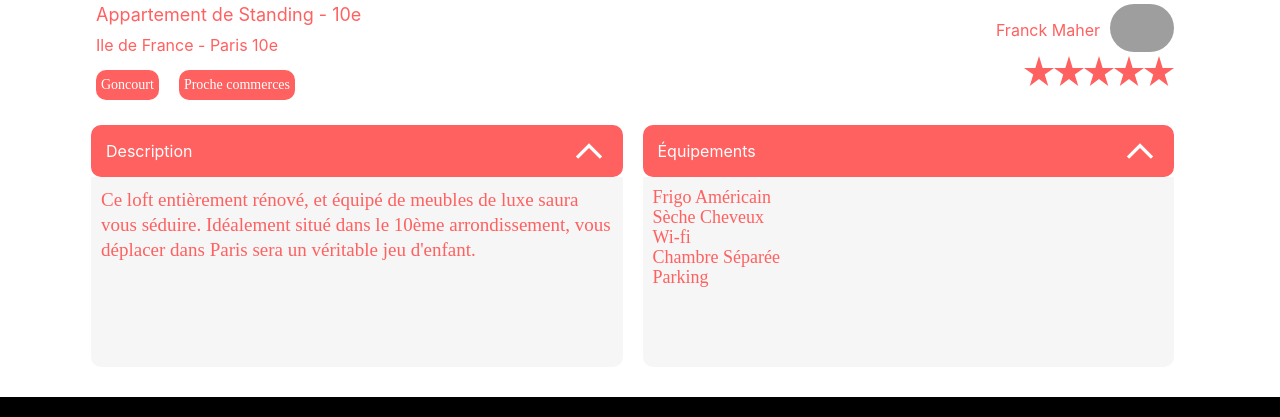
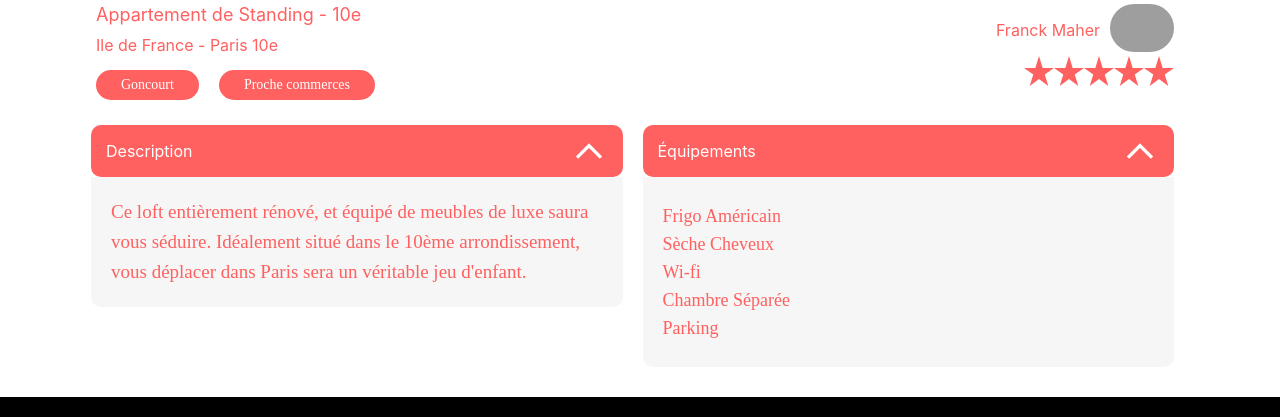
Before and after one commit to bettyY2022/kasa_oc, a React (Create React App) app: page /logement/0979876d in a window 1280 px wide. Shown: the part 336-753 px from the top of the page. Built offline with nearby package versions, Linux system fonts and the light colour scheme; grey boxes are pictures that could not be loaded.

Commit message:
css fixes

```diff
--- a/src/components/card/Card.css
+++ b/src/components/card/Card.css
@@ -5,15 +5,15 @@
     background-color: #F6F6F6;
     border-radius: 15px;
     margin-top: 60px;
-    width:75%
+    width:85%
 }
 
 .card {
     display: flex;
     flex-direction: column-reverse;
-    height: 250px;
-    width: 250px;
-    margin: 20px 20px;
+    height: 300px;
+    width: 300px;
+    margin: 30px 30px;
     border-radius: 15px;
     background-size: cover;
 }
--- a/src/components/collapse/Collapse.css
+++ b/src/components/collapse/Collapse.css
@@ -1,5 +1,11 @@
+@media screen and (max-width: 699px) {
+  .description {
+    height: auto;
+  }
+}
+
 .borderDescription {
-    background-color: #FF6060;
+  background-color: #ff6060;
   color: white;
   display: flex;
   justify-content: space-between;
@@ -10,16 +16,16 @@
 }
 
 .description {
-    background-color: #F6F6F6;
+  background-color: #f6f6f6;
   font-style: normal;
   border-radius: 0 0 10px 10px;
   margin-top: 10px;
   font-family: Montserrat;
   font-size: 19px;
-    line-height: 25px;
-    color: #FF6060;
-    min-height: 170px;
+  line-height: 30px;
+  color: #ff6060;
   padding: 10px;
+  padding: 20px;
 }
 
 .borderDescription p {
--- a/src/components/tag/Tag.css
+++ b/src/components/tag/Tag.css
@@ -1,21 +1,25 @@
 .tag {
   display: flex;
-    background: #FF6060;
-    border-radius: 10px;
+  background: #ff6060;
+  border-radius: 20px;
   margin: 10px;
-    padding: 5px;
+  padding-top: 5px;
+  padding-bottom: 5px;
+  padding-left: 25px;
+  padding-right: 25px;
+  max-height: 20px;
 }
 
 .tagText {
-    font-family: 'Montserrat';
+  font-family: "Montserrat";
   font-style: normal;
   font-weight: 500;
   font-size: 14px;
   line-height: 142.6%;
   text-align: center;
-    color: #FFFFFF;
+  color: #ffffff;
 }
-  .tagInformation{
+.tagInformation {
   display: flex;
   margin: 5px -10px;
 }
--- a/src/pages/details/Details.css
+++ b/src/pages/details/Details.css
@@ -22,7 +22,7 @@
 
 .content {
   font-size: 18px;
-    color: #FF6060;
+  color: #ff6060;
   margin-top: 10px;
   margin-bottom: 10px;
 }
@@ -45,7 +45,7 @@
   flex-direction: column;
   justify-content: center;
   margin: 10px;
-    color: #FF6060;
+  color: #ff6060;
 }
 
 .hostImg {
@@ -72,14 +72,14 @@
 }
 
 .listEquipement {
-    margin-top: 0;
-    margin-bottom: 0;
-    line-height: 20px;
+  margin-top: 10px;
+  margin-bottom: 10px;
+  line-height: 18px;
   font-size: 18px;
 }
-.content span{
+.content span {
   font-weight: bold;
 }
-.dataDescription{
+.dataDescription {
   font-size: 18px;
 }
--- a/src/pages/details/Details.js
+++ b/src/pages/details/Details.js
@@ -25,12 +25,8 @@ function Details() {
           </div>
           <div className="Logement">
             <div className="informationsLogement">
-              <span className="content">
-                {data.title}
-              </span>
-              <span style={{ color: "#FF6060"}}>
-                {data.location}
-              </span>
+              <span className="content">{data.title}</span>
+              <span style={{ color: "#FF6060" }}>{data.location}</span>
               <div className="tagInformation">
                 {data.tags.map((tag) => (
                   <Tag key={tag} text={tag} />
@@ -53,14 +49,22 @@ function Details() {
           </div>
           <div className="descriptionEquipement">
             <div className="box">
-              <Collapse title="Description" content={data.description} />
+              <Collapse
+                height={data.equipments.length * 30}
+                title="Description"
+                content={data.description}
+              />
             </div>
             <div className="box">
               <Collapse
+                height={data.equipments.length * 30}
                 title="Équipements"
-                content={data.equipments.map((elt,index) => (
-                  <p key={index} className="listEquipement">{elt}</p>
+                content={data.equipments.map((elt, index) => (
+                  <p key={index} className="listEquipement">
+                    {elt}
+                  </p>
                 ))}
+                eqs={data.equipments.length}
               />
             </div>
           </div>
```
Also changed, not shown: src/components/collapse/Collapse.js (+4 -4 lines). Lines whose indentation alone changed are shown as unchanged.
